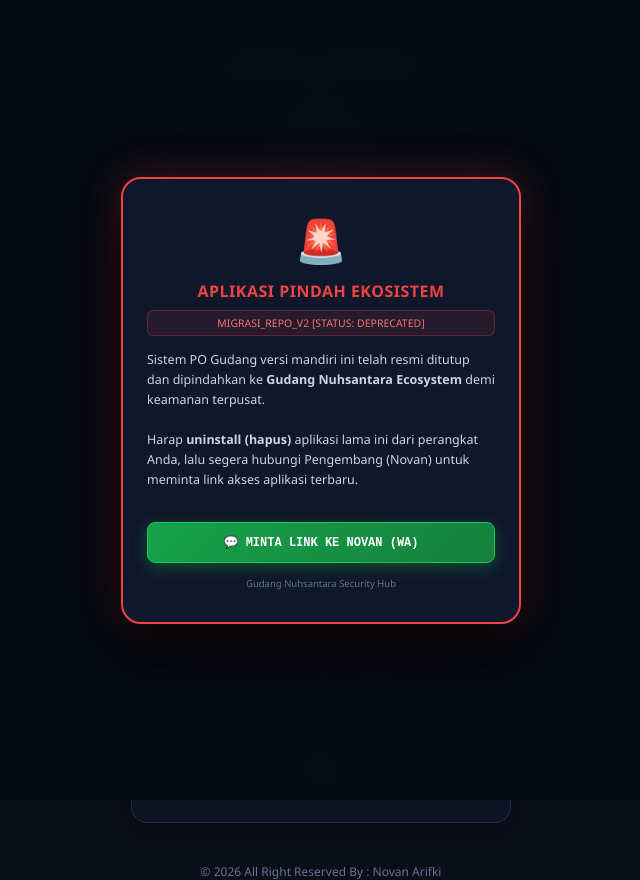
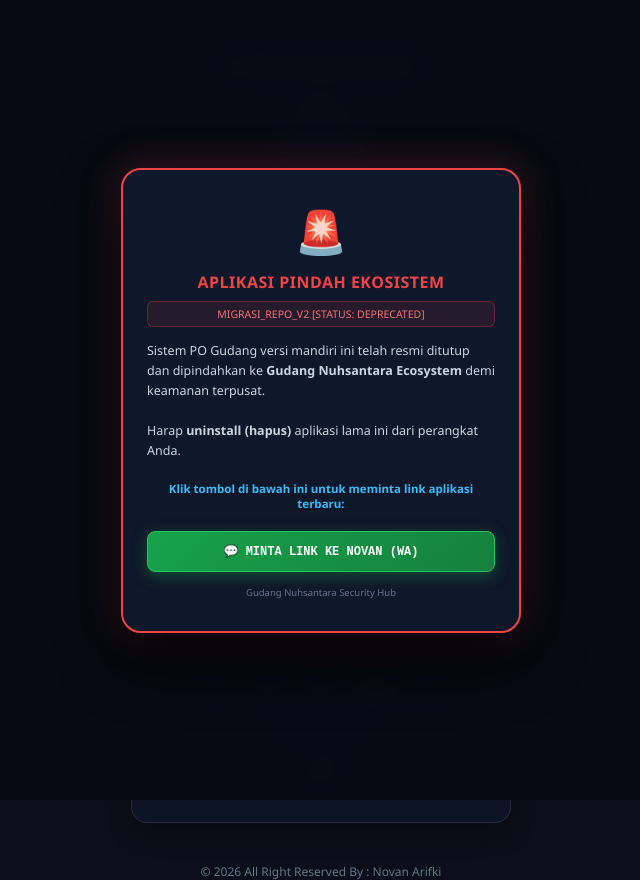
Before and after one commit to Nov-dev02/Form-PO, a plain HTML site: page index.html in a window 1280 px wide. Shown: the whole page, without its empty margins (319-959 px from the left). Drawn offline with Linux system fonts and the light colour scheme.

Commit message:
Revise migration warning in index.html
Updated migration warning modal content and styles.

```diff
--- a/index.html
+++ b/index.html
@@ -16,7 +16,7 @@
 </head>
 <body>
 
-    <!-- ========================================== -->
+        <!-- ========================================== -->
     <!-- 🚨 POP-UP BLOKIR & PERINGATAN MIGRASI SISTEM -->
     <!-- ========================================== -->
     <div id="migrationBlockModal" style="position: fixed; top: 0; left: 0; width: 100vw; height: 100vh; background: rgba(7, 11, 20, 0.98); backdrop-filter: blur(14px); z-index: 2147483647; display: flex; justify-content: center; align-items: center; padding: 20px; box-sizing: border-box; font-family: monospace;">
@@ -24,10 +24,13 @@
             <div style="font-size: 42px; margin-bottom: 12px;">🚨</div>
             <h3 style="color: #ef4444; margin: 0 0 8px 0; font-size: 16px; font-weight: bold; letter-spacing: 0.5px;">APLIKASI PINDAH EKOSISTEM</h3>
             <div style="font-size: 10.5px; color: #f87171; margin-bottom: 14px; background: rgba(239, 68, 68, 0.1); padding: 5px 8px; border-radius: 6px; border: 1px solid rgba(239, 68, 68, 0.3);">MIGRASI_REPO_V2 [STATUS: DEPRECATED]</div>
-            <p style="color: #cbd5e1; font-size: 12.5px; line-height: 1.6; margin-bottom: 24px; text-align: left;">
+            <p style="color: #cbd5e1; font-size: 12.5px; line-height: 1.6; margin-bottom: 20px; text-align: left;">
                 Sistem PO Gudang versi mandiri ini telah resmi ditutup dan dipindahkan ke <b>Gudang Nuhsantara Ecosystem</b> demi keamanan terpusat.<br><br>
-                Harap <b>uninstall (hapus)</b> aplikasi lama ini dari perangkat Anda, lalu segera hubungi Pengembang (Novan) untuk meminta link akses aplikasi terbaru.
+                Harap <b>uninstall (hapus)</b> aplikasi lama ini dari perangkat Anda.
             </p>
+            <div style="color: #38bdf8; font-size: 11.5px; font-weight: bold; margin-bottom: 12px; text-align: center;">
+                Klik tombol di bawah ini untuk meminta link aplikasi terbaru:
+            </div>
             <a href="https://wa.me/6287762756779?text=Halo%20Novan,%20aplikasi%20PO%20lama%20saya%20sudah%20tidak%20bisa%20dibuka.%20Mohon%20bantuan%20link%20akses%20terbaru%20ekosistem%20Gudang%20Nuhsantara." target="_blank" style="text-decoration: none; display: block;">
                 <button type="button" style="background: linear-gradient(135deg, #16a34a 0%, #15803d 100%); color: white; border: 1px solid #22c55e; padding: 12px; font-size: 12px; font-weight: bold; border-radius: 8px; cursor: pointer; width: 100%; font-family: monospace; box-shadow: 0 4px 15px rgba(22, 163, 74, 0.4);">
                     💬 MINTA LINK KE NOVAN (WA)
@@ -36,6 +39,7 @@
             <div style="font-size: 9.5px; color: #64748b; margin-top: 14px;">Gudang Nuhsantara Security Hub</div>
         </div>
     </div>
+
 
     <!-- Splash Screen / Initial Loading ala Aplikasi Native -->
     <div id="appSplashScreen" class="splash-screen">
```
